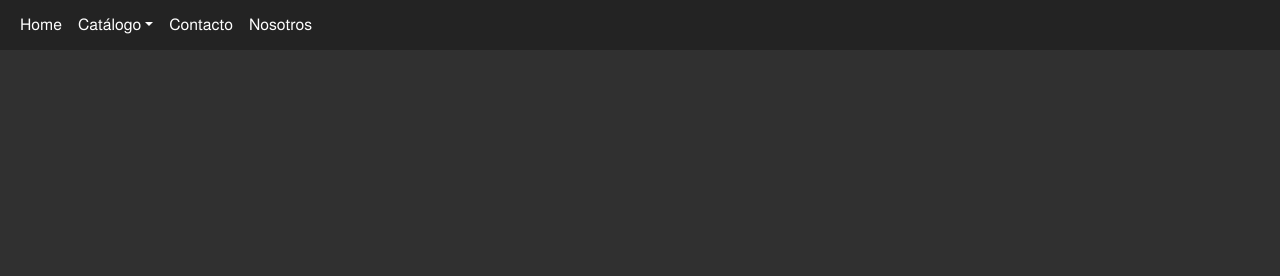
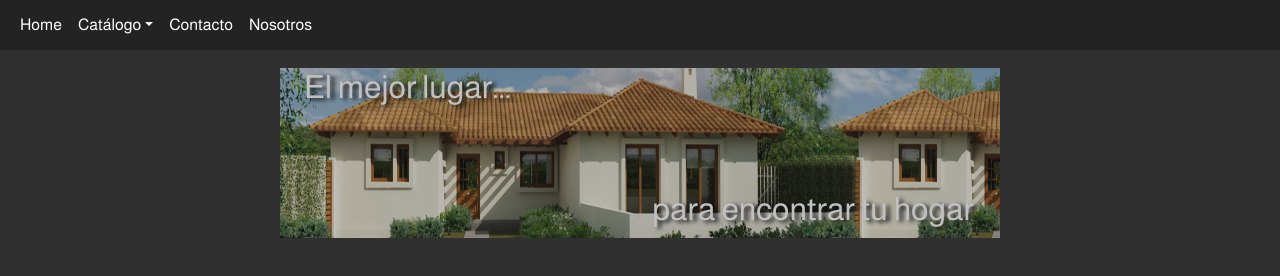
Before and after one commit to LucianoIPCHILE/EjerciciosU1, a plain HTML site: page index.html in a window 1280 px wide. Drawn offline with nearby package versions, Linux system fonts and the light colour scheme; files whose address does not match are found by name.

Commit message:
Se agregó el banner

```diff
--- a/assets/css/main.css
+++ b/assets/css/main.css
@@ -37,8 +37,40 @@ body {
 
 .opcionCatalogo:focus {
   color: rgb(0,0,0);
+  background: #e3c00c;
 }
 
 .opcionCatalogo:hover {
   background: #aa8f00;
 }
+
+#divBanner {
+  text-align: center;
+  margin-top: 18px;
+}
+
+#banner {
+  width: 720px;
+  height: 170px;
+  margin: auto;
+  background: url("../../assets/img/banner.jpg") round;
+  background-size: contain, auto;
+  opacity: 0.70;
+}
+
+#headingBanner1 {
+  font-family: Almarai, sans-serif;
+  color: rgb(255,255,255);
+  text-align: left;
+  text-shadow: 4px 2px 4px rgb(0,0,0);
+  padding-left: 24px;
+}
+
+#headingBanner2 {
+  font-family: Almarai, sans-serif;
+  color: rgb(255,255,255);
+  text-align: right;
+  text-shadow: 4px 2px 4px rgb(0,0,0);
+  padding-right: 26px;
+  margin-top: 84px;
+}
--- a/index.html
+++ b/index.html
@@ -27,6 +27,12 @@
             </div>
         </nav>
     </div>
+    <div id="divBanner">
+        <div id="banner">
+            <h2 id="headingBanner1">El mejor lugar...</h2>
+            <h2 id="headingBanner2">para encontrar tu hogar</h2>
+        </div>
+    </div>
     <script src="https://cdn.jsdelivr.net/npm/bootstrap@5.2.0/dist/js/bootstrap.bundle.min.js"></script>
 </body>
 
```
Also changed, not shown: assets/img/banner.jpg (added), assets/img/comprarCasa.jpg (added).
